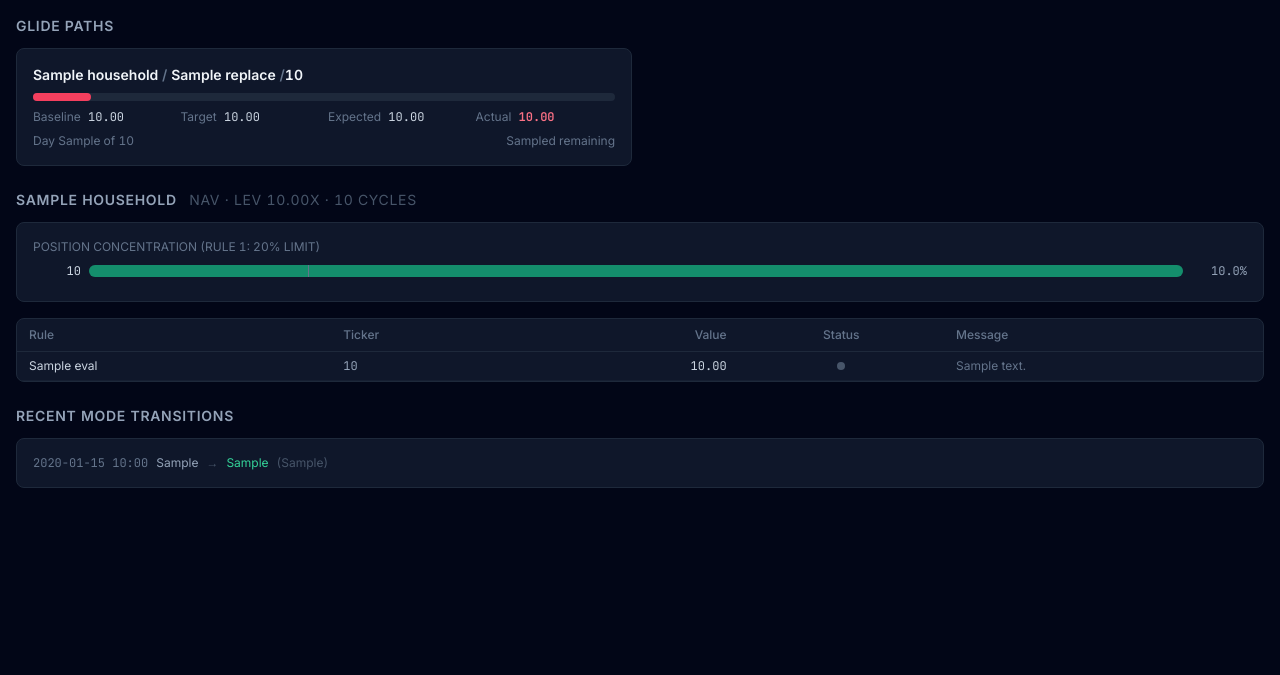
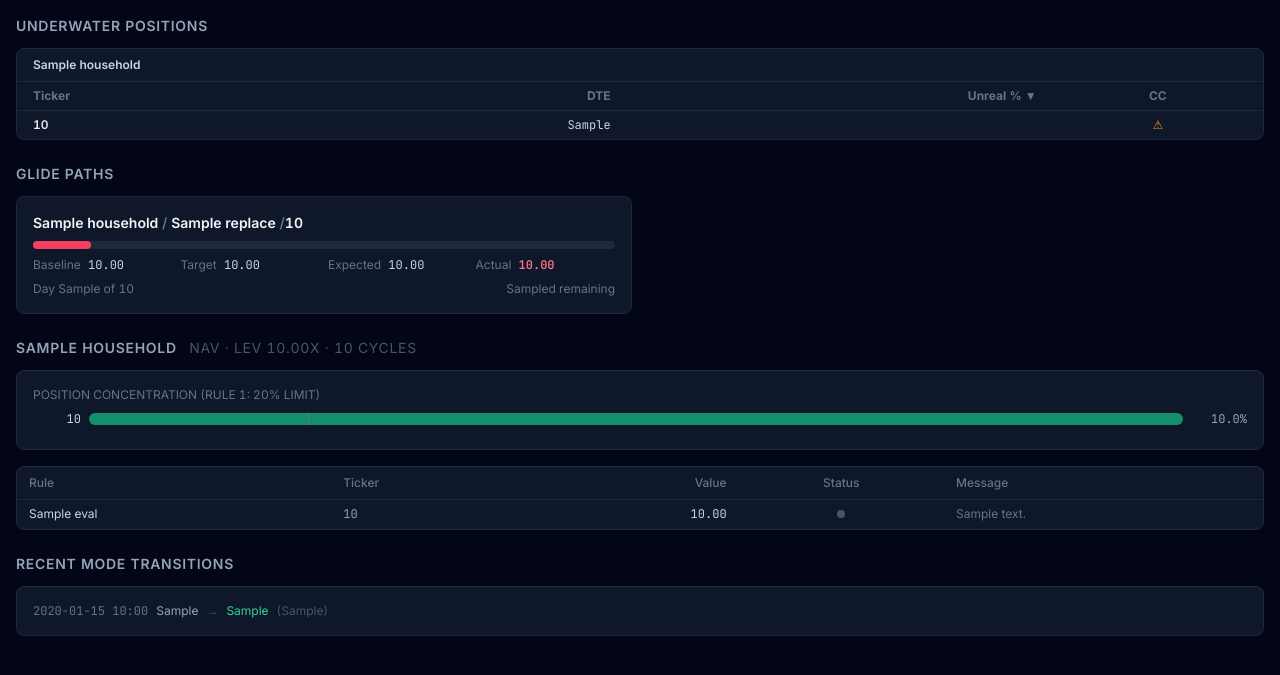
Before and after one commit to thecoderpatil/agt, a Python web app: template agt_deck/templates/cure_console.html in a window 1280 px wide. Shown: the part 45-720 px from the top of the page. Run offline with Jinja, Linux system fonts and the light colour scheme; the template is opened without the code that fills it: most values are stand-ins (such as "Sample title", 1, 10 or a date in 2020); some libraries are stand-ins or nearby versions.

Commit message:
feat(polish_g1g2): port Underwater Positions to cure_console, relayout both decks
G1: CC indicator verified on command_deck — has_cc = cycle.open_short_calls > 0,
per-household per-cycle, renders shield/warning correctly. No code change.

G2: Extracted _build_underwater_rows() + _group_underwater_by_household() shared
helpers. Both command_deck and cure_console now render Underwater Positions grouped
by household (h3 headers), with dedicated CC column and static sort indicator on
Unreal %. Household badges removed from per-row display (redundant with grouping
headers). Grouping done via Python helper (Jinja groupby not used — explicit
OrderedDict for alpha-sort guarantee).

_build_cure_data wired: returns 'underwater' + 'underwater_grouped' keys.
cure_partial.html renders section between lifecycle queue and glide paths.

Followup #39 logged: dedupe the two Underwater renderings into shared Jinja macro.

Tests: 602/602 (+3 underwater regression).

Co-Authored-By: Claude Opus 4.6 (1M context) <noreply@anthropic.com>

```diff
--- a/agt_deck/templates/cure_partial.html
+++ b/agt_deck/templates/cure_partial.html
@@ -3,6 +3,50 @@
 
 {# ── LIFECYCLE ACTION QUEUE (Sprint 1B — self-polls every 10s) ── #}
 <div hx-get="/cure/lifecycle?t={{ token }}" hx-trigger="load" hx-swap="outerHTML"></div>
+
+{# ── UNDERWATER POSITIONS (G2 — ported from command_deck) ─────── #}
+<section class="mb-6">
+  <h2 class="text-sm font-semibold text-slate-400 uppercase tracking-wider mb-3">Underwater Positions</h2>
+  {% if underwater_grouped %}
+  {% for household, rows in underwater_grouped %}
+  <div class="bg-slate-900 rounded-lg border border-slate-800 mb-3">
+    <div class="px-4 py-2 border-b border-slate-800">
+      <h3 class="text-xs font-semibold text-slate-300">{{ household }}</h3>
+    </div>
+    <table class="w-full text-xs">
+      <thead>
+        <tr class="text-slate-500 border-b border-slate-800">
+          <th class="text-left px-4 py-1.5">Ticker</th>
+          <th class="text-right px-4 py-1.5">DTE</th>
+          <th class="text-right px-4 py-1.5">Unreal % ▼</th>
+          <th class="text-center px-4 py-1.5">CC</th>
+        </tr>
+      </thead>
+      <tbody>
+        {% for r in rows %}
+        <tr class="border-b border-slate-800/50 last:border-0">
+          <td class="px-4 py-1.5 font-semibold text-slate-200">{{ r.ticker }}</td>
+          <td class="px-4 py-1.5 text-right num {% if r.nearest_dte is not none and r.nearest_dte <= 3 %}text-amber-400{% else %}text-slate-300{% endif %}">
+            {% if r.nearest_dte is not none %}{{ r.nearest_dte }}{% else %}—{% endif %}
+          </td>
+          <td class="px-4 py-1.5 text-right num {{ pnl_color(r.unreal_pct) }}">
+            {{ pct(r.unreal_pct, plus=True) if r.unreal_pct is not none else "—" }}
+          </td>
+          <td class="px-4 py-1.5 text-center">
+            {% if r.has_cc %}<span title="Covered">&#x1f6e1;</span>{% else %}<span class="text-amber-500" title="Uncovered — no CC written">&#x26a0;</span>{% endif %}
+          </td>
+        </tr>
+        {% endfor %}
+      </tbody>
+    </table>
+  </div>
+  {% endfor %}
+  {% else %}
+  <div class="bg-slate-900 rounded-lg border border-slate-800 p-4">
+    <p class="text-slate-600 text-xs">No underwater positions.</p>
+  </div>
+  {% endif %}
+</section>
 
 {# ── GLIDE PATHS ──────────────────────────────────────────────── #}
 {% if glide_paths %}
```
Also changed, not shown: agt_deck/main.py (+48 -16 lines), agt_deck/templates/command_deck.html (+31 -12 lines), tests/test_sprint1f.py (+93 -0 lines).
